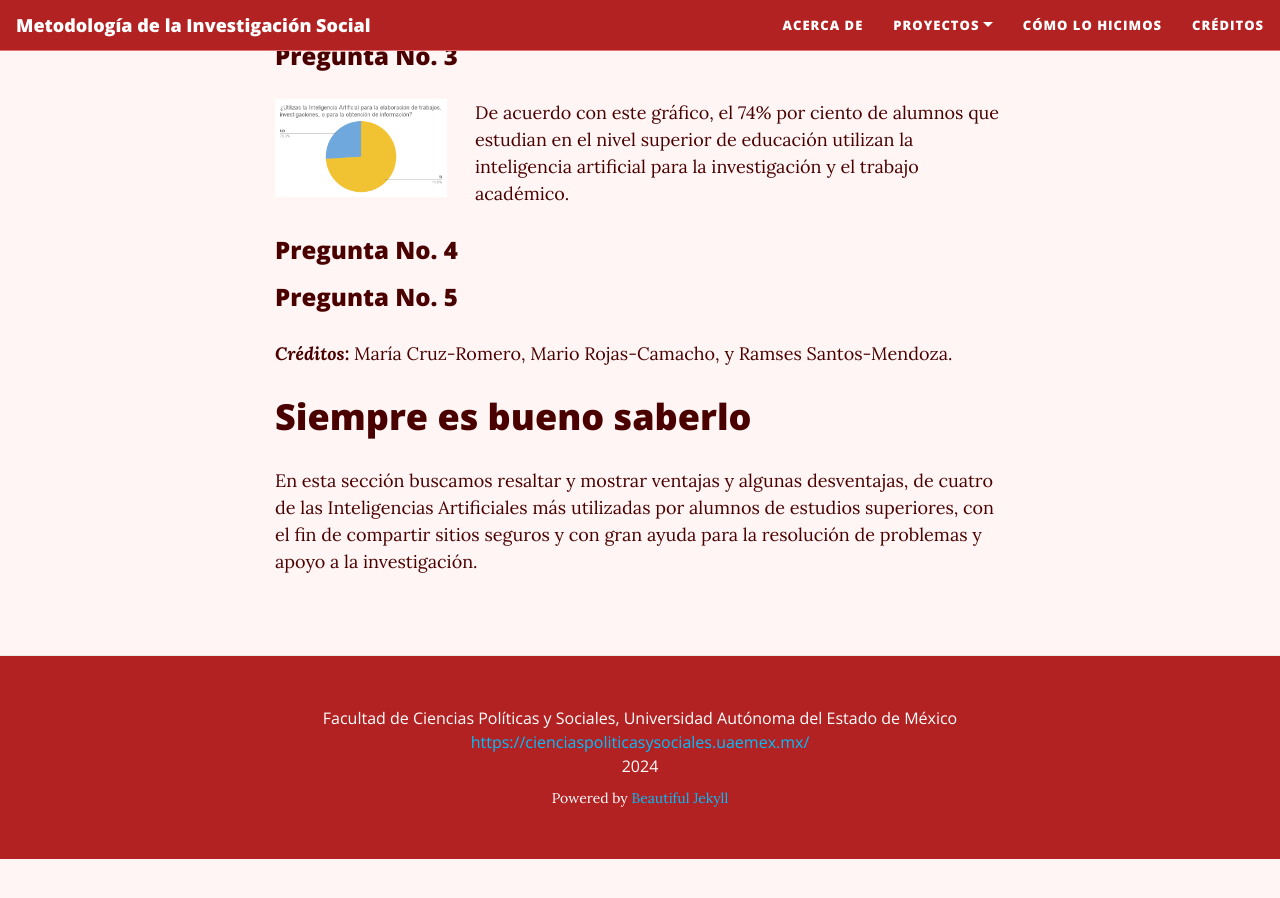
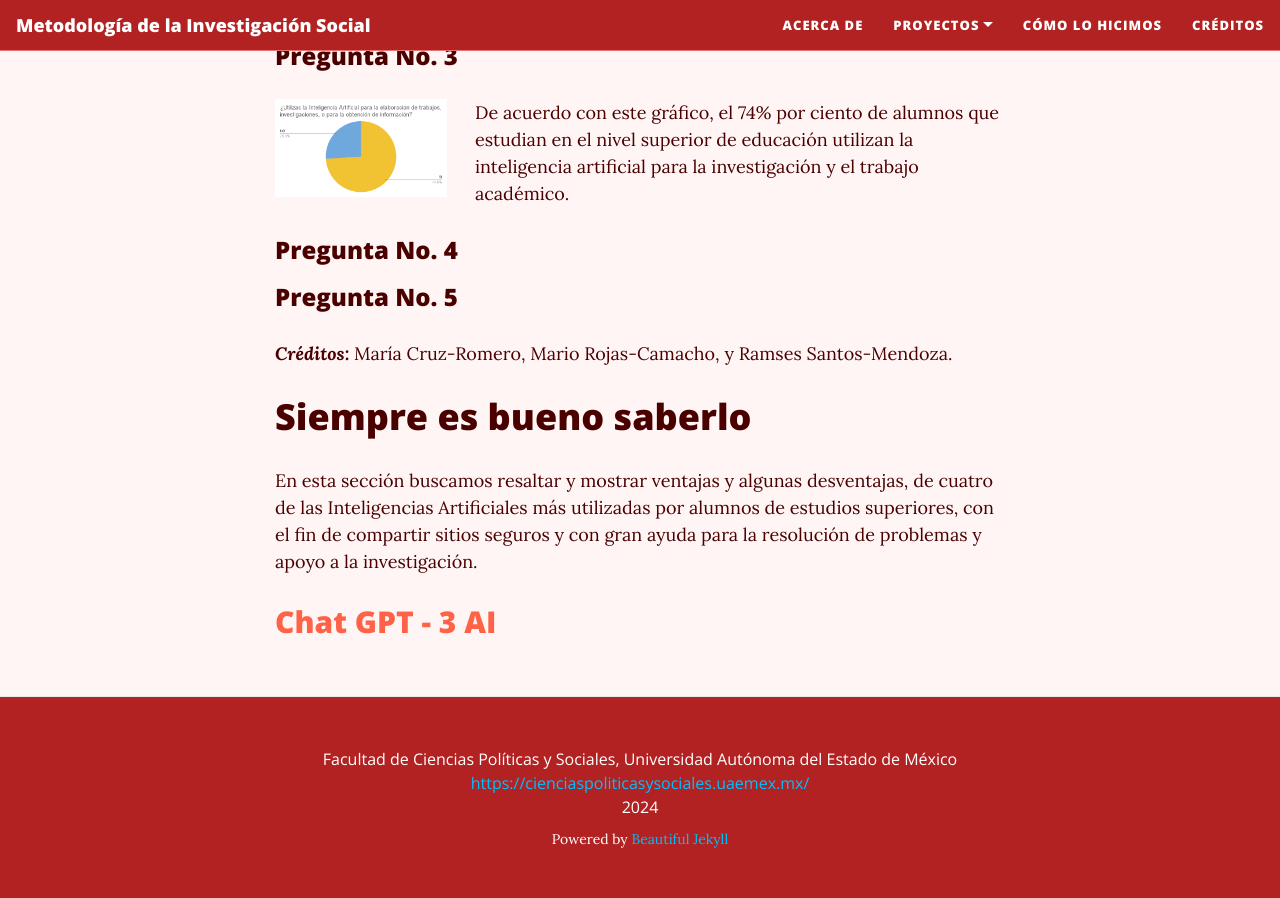
Before and after one commit to rosariorogel/metodologia, a Jekyll site: the page built from _pages/inteligencia-artificial.md, in a window 1280 px wide and 900 px high, scrolled down 2846 px. Built offline with Jekyll 4.4.1, drawn with Linux system fonts in a browser that asks for light colours; nearby versions of some CDN libraries; before the commit the page ends 3705 px from its top, so only the background shows below that.

Commit message:
Update inteligencia-artificial.md

```diff
--- a/_pages/inteligencia-artificial.md
+++ b/_pages/inteligencia-artificial.md
@@ -74,3 +74,5 @@ De acuerdo con este gráfico, el 74% por ciento de alumnos que estudian en el ni
 # Siempre es bueno saberlo
 
 En esta sección buscamos resaltar y mostrar ventajas y algunas desventajas, de cuatro de las Inteligencias Artificiales más utilizadas por alumnos de estudios superiores, con el fin de compartir sitios seguros y con gran ayuda para la resolución de problemas y apoyo a la investigación.
+
+## [Chat GPT - 3 AI](https://chatgpt.com/)
```
